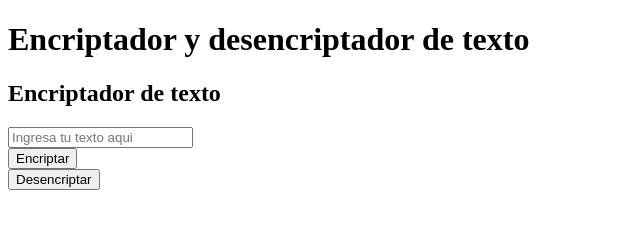
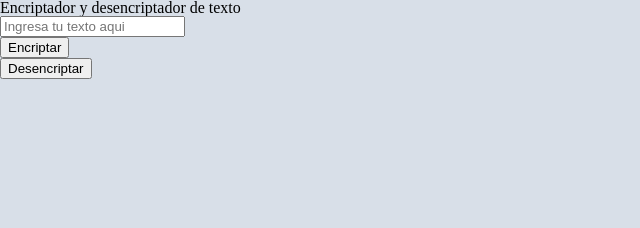
Before and after one commit to UltimateLyc/text-encrypter, a plain HTML site: page index.html in a window 1280 px wide. Shown: the whole page, without its empty margins (0-640 px from the left). Drawn offline with Linux system fonts and the light colour scheme.

Commit message:
Refactoring code

```diff
--- a/index.html
+++ b/index.html
@@ -6,8 +6,9 @@
     <meta name="viewport" content="width=device-width, initial-scale=1.0">
 
     <!-- Styles -->
+    <link rel="shortcut icon" href="./src/assets/images/favicon.ico" type="image/x-icon">
+    <link rel="stylesheet" href="./src/styles/reset.css">
     <link rel="stylesheet" href="./src/styles/styles.css">
-    <link rel="shortcut icon" href="./src/assets/images/favicon.ico" type="image/x-icon">
 
     <!-- JavaScript -->
     <script  defer src="./src/js/index.js"></script>
@@ -20,21 +21,26 @@
     </header>
 
     <main>
-        <div>
-            <h2>Encriptador de texto</h2>
-            <section>
+        <section id="data">
+            <div id="text-container">
                 <input type="text" id="text" placeholder="Ingresa tu texto aqui">
-                <!-- <textarea name="" id="encriptar_texto" cols="50" rows="10" placeholder="texto a encriptar"></textarea> -->
-                <br>
-                <button onclick="encriptar()">Encriptar</button>
-            </section>
-        </div>
+            </div>
 
-        <div>
-            <section>
-                <button onclick="desencriptar()">Desencriptar</button>
-            </section>
-        </div>
+            <div id="button-container">
+                <div id="encrypt">
+                    <button class="btn-encrypt" onclick="encrypt()">Encriptar</button>
+                </div>
+
+                <div id="desencrypt">
+                    <button class="btn-desencrypt" onclick="desdesencrypt()">Desencriptar</button>
+                </div>
+            </div>
+        </section>
+        <section id="screen">
+            <div id="console">
+
+            </div>
+        </section>
     </main>
 
 </body>
--- a/src/js/index.js
+++ b/src/js/index.js
@@ -8,8 +8,8 @@
     La letra "u" es convertida para "ufat"
  */
 
-const encriptar = () => {
-    console.log('encriptar')
+const encrypt = () => {
+    console.log('encrypt')
     let getText = document.getElementById('text').value
     getText = getText.toLowerCase() // volvemos a minusculas el texto
 
@@ -37,6 +37,6 @@ const encriptar = () => {
 
 }
 
-const desencriptar = () => {
-    console.log('desencriptar')
+const desdesencrypt = () => {
+    console.log('desdesencrypt')
 }
--- /dev/null
+++ b/src/styles/reset.css
@@ -0,0 +1,48 @@
+/* http://meyerweb.com/eric/tools/css/reset/
+   v2.0 | 20110126
+   License: none (public domain)
+*/
+
+html, body, div, span, applet, object, iframe,
+h1, h2, h3, h4, h5, h6, p, blockquote, pre,
+a, abbr, acronym, address, big, cite, code,
+del, dfn, em, img, ins, kbd, q, s, samp,
+small, strike, strong, sub, sup, tt, var,
+b, u, i, center,
+dl, dt, dd, ol, ul, li,
+fieldset, form, label, legend,
+table, caption, tbody, tfoot, thead, tr, th, td,
+article, aside, canvas, details, embed,
+figure, figcaption, footer, header, hgroup,
+menu, nav, output, ruby, section, summary,
+time, mark, audio, video {
+	margin: 0;
+	padding: 0;
+	border: 0;
+	font-size: 100%;
+	font: inherit;
+	vertical-align: baseline;
+}
+/* HTML5 display-role reset for older browsers */
+article, aside, details, figcaption, figure,
+footer, header, hgroup, menu, nav, section {
+	display: block;
+}
+body {
+	line-height: 1;
+}
+ol, ul {
+	list-style: none;
+}
+blockquote, q {
+	quotes: none;
+}
+blockquote:before, blockquote:after,
+q:before, q:after {
+	content: '';
+	content: none;
+}
+table {
+	border-collapse: collapse;
+	border-spacing: 0;
+}
--- a/src/styles/styles.css
+++ b/src/styles/styles.css
@@ -0,0 +1,14 @@
+body{
+    background: #D8DFE8;
+
+}
+
+/* Estilos para resolucion de computadora */
+
+
+
+
+/* Estilos para resolucion de tableta */
+
+
+/* Estilos para resolucion de celular */
```
